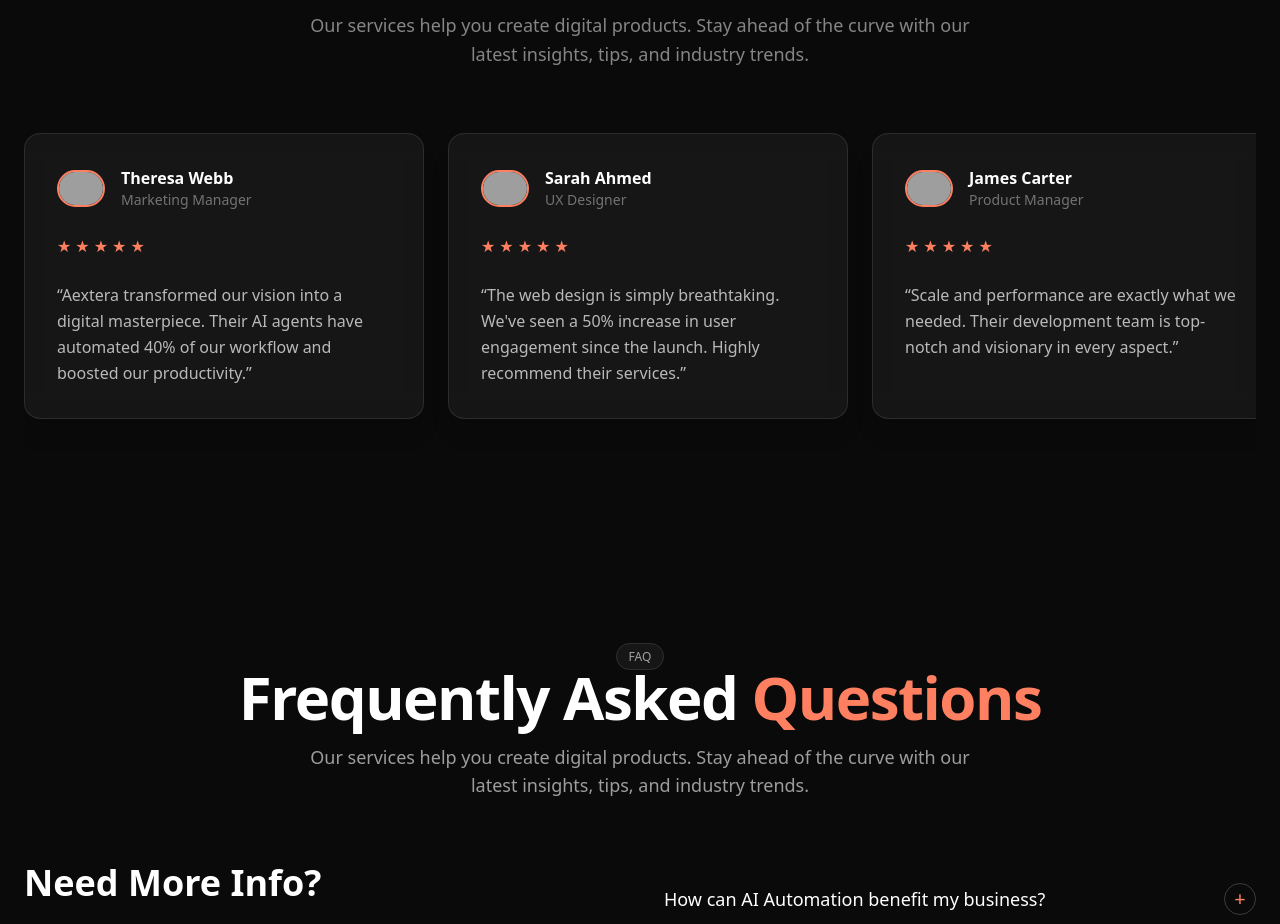
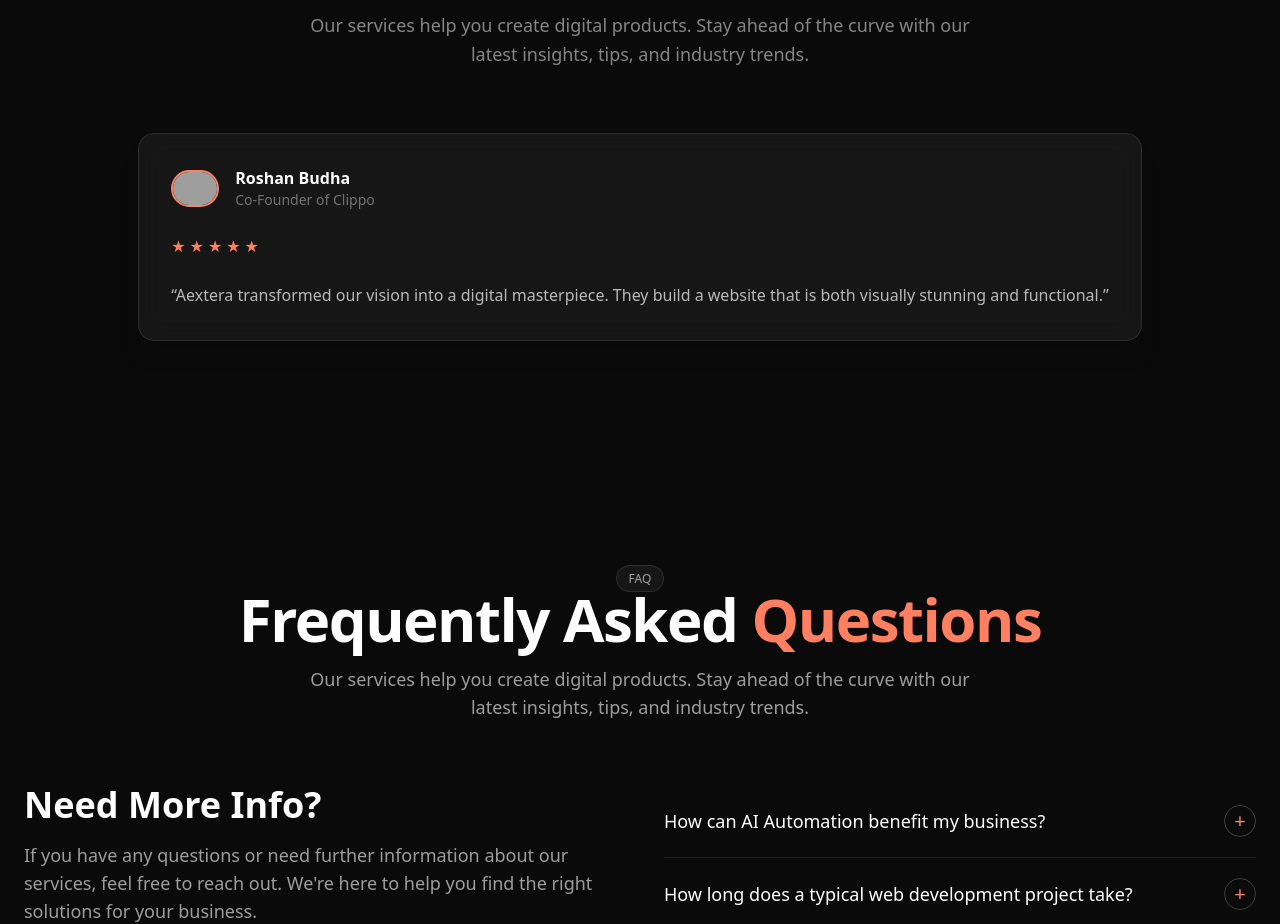
Before and after one commit to sushen123/Group-Portfolio, a Next.js app: page / in a window 1280 px wide. Shown: the part 4200-5124 px from the top of the page. Built offline with nearby package versions, Linux system fonts and the light colour scheme; grey boxes are pictures that could not be loaded.

Commit message:
style: Center testimonials when there are few items

```diff
--- a/components/testimonials.tsx
+++ b/components/testimonials.tsx
@@ -7,51 +7,11 @@ import Image from "next/image";
 
 const testimonials = [
     {
-        name: "Theresa Webb",
-        role: "Marketing Manager",
+        name: "Roshan Budha",
+        role: "Co-Founder of Clippo",
         content:
-            "Aextera transformed our vision into a digital masterpiece. Their AI agents have automated 40% of our workflow and boosted our productivity.",
+            "Aextera transformed our vision into a digital masterpiece. They build a website that is both visually stunning and functional.",
         avatar: "https://avatar.vercel.sh/theresa",
-        rating: 5,
-    },
-    {
-        name: "Sarah Ahmed",
-        role: "UX Designer",
-        content:
-            "The web design is simply breathtaking. We've seen a 50% increase in user engagement since the launch. Highly recommend their services.",
-        avatar: "https://avatar.vercel.sh/sarah-ahmed",
-        rating: 5,
-    },
-    {
-        name: "James Carter",
-        role: "Product Manager",
-        content:
-            "Scale and performance are exactly what we needed. Their development team is top-notch and visionary in every aspect.",
-        avatar: "https://avatar.vercel.sh/james-carter",
-        rating: 5,
-    },
-    {
-        name: "Elena Rodriguez",
-        role: "Creative Director",
-        content:
-            "Working with them was a seamless experience. They don't just build, they innovate with you and deliver beyond expectations.",
-        avatar: "https://avatar.vercel.sh/elena-r",
-        rating: 5,
-    },
-    {
-        name: "Michael Chen",
-        role: "Software Engineer",
-        content:
-            "Their technical expertise is unmatched. The solutions they built for us are robust, scalable, and beautifully crafted.",
-        avatar: "https://avatar.vercel.sh/michael-chen",
-        rating: 5,
-    },
-    {
-        name: "Olivia Park",
-        role: "Startup Founder",
-        content:
-            "From concept to launch, they guided us every step of the way. Our platform looks and performs better than we ever imagined.",
-        avatar: "https://avatar.vercel.sh/olivia-park",
         rating: 5,
     },
 ];
@@ -94,7 +54,7 @@ export const Testimonials = () => {
                     </p>
                 </motion.div>
 
-                <div className="flex gap-6 overflow-x-auto pb-8 no-scrollbar snap-x snap-mandatory scroll-smooth">
+                <div className="flex gap-6 overflow-x-auto pb-8 no-scrollbar snap-x snap-mandatory scroll-smooth md:justify-center">
                     {testimonials.map((t, i) => (
                         <motion.div
                             key={i}
```
